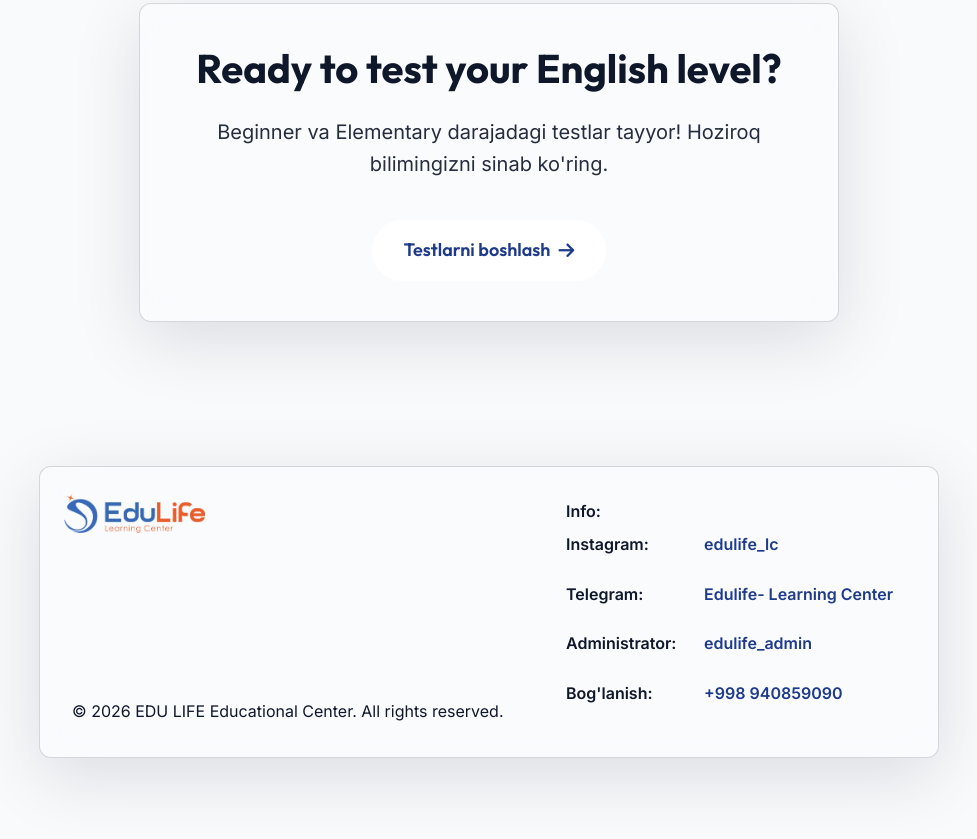
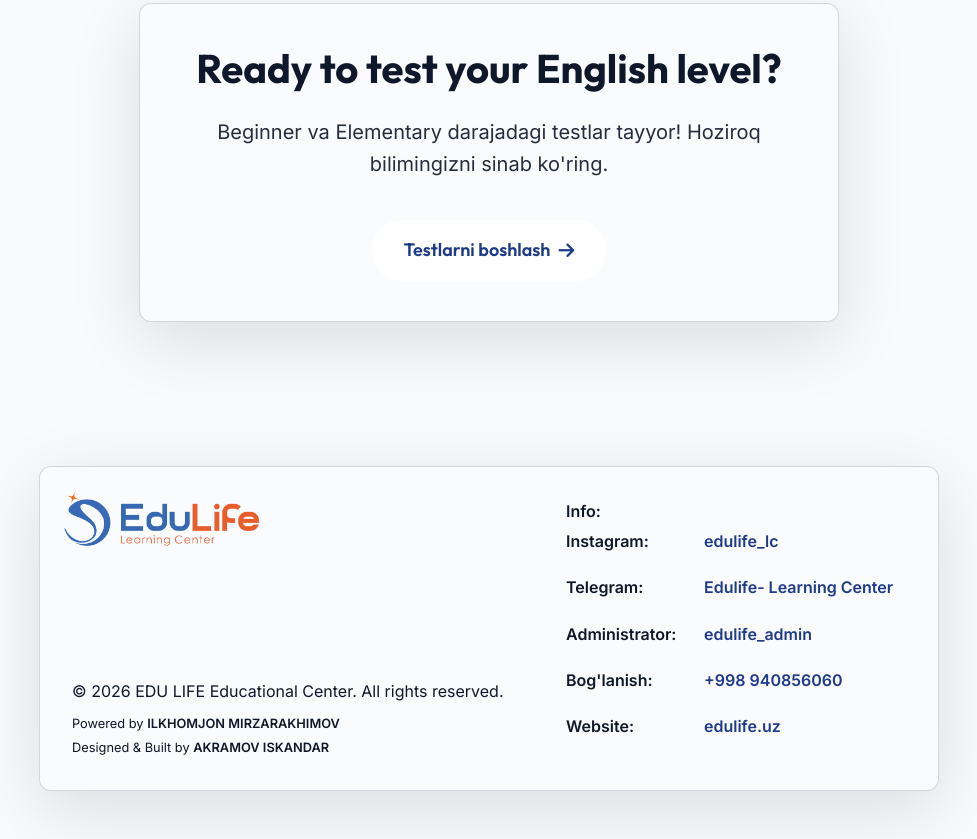
Before and after one commit to AkramovIskandar/EduLife, a website: page index.html in a window 1280 px wide. Shown: the part 1572-2411 px from the top of the page, without its empty margins (151-1128 px from the left). Before the commit the page ends 2378 px from the top, so only its background shows below. Drawn offline with nearby package versions, Linux system fonts and the light colour scheme.

Commit message:
Update footer stats, logo size, and credits

```diff
--- a/index.html
+++ b/index.html
@@ -48,11 +48,11 @@
 
                 <div class="stats-container">
                     <div class="stat-box">
-                        <h3>5000+</h3>
+                        <h3>500+</h3>
                         <p>Successful Students</p>
                     </div>
                     <div class="stat-box">
-                        <h3>50+</h3>
+                        <h3>10+</h3>
                         <p>Expert Teachers</p>
                     </div>
                     <div class="stat-box">
@@ -123,18 +123,30 @@
             <div class="footer-content">
                 <div class="footer-left">
                     <div class="logo">
-                        <a href="index.html" style="text-decoration:none; color:inherit; display:flex; align-items:center;">
+                        <a href="index.html"
+                            style="text-decoration:none; color:inherit; display:flex; align-items:center;">
                             <span class="logo-icon"><img src="edulife-logo.png" alt="EDU LIFE Logo"></span>
                         </a>
                     </div>
+                    <div style="display: flex; flex-direction: column; gap: 0.6rem;">
                         <p>&copy; 2026 EDU LIFE Educational Center. All rights reserved.</p>
+                        <div style="font-size: 0.8rem; color: var(--text-muted); display: flex; flex-direction: column; gap: 0.2rem;">
+                            <p>Powered by <span style="font-weight: 600; color: var(--text-main);">ILKHOMJON MIRZARAKHIMOV</span></p>
+                            <p>Designed &amp; Built by <span style="font-weight: 600; color: var(--text-main);">AKRAMOV ISKANDAR</span></p>
+                        </div>
+                    </div>
                 </div>
                 <div class="footer-info">
                     <p class="footer-info-title"><strong>Info:</strong></p>
-                    <p><strong>Instagram:</strong> <a class="instagram-link" href="https://instagram.com/edulife_lc" target="_blank" rel="noopener noreferrer">edulife_lc</a></p>
-                    <p><strong>Telegram:</strong> <a href="https://t.me/EdulifeLearningCenter" target="_blank" rel="noopener noreferrer">Edulife- Learning Center</a></p>
-                    <p><strong>Administrator:</strong> <a href="https://instagram.com/edulife_admin" target="_blank" rel="noopener noreferrer">edulife_admin</a></p>
-                    <p><strong>Bog'lanish:</strong> <a href="tel:+998940859090">+998 940859090</a></p>
+                    <p><strong>Instagram:</strong> <a class="instagram-link" href="https://instagram.com/edulife_lc"
+                            target="_blank" rel="noopener noreferrer">edulife_lc</a></p>
+                    <p><strong>Telegram:</strong> <a href="https://t.me/EdulifeLearningCenter" target="_blank"
+                            rel="noopener noreferrer">Edulife- Learning Center</a></p>
+                    <p><strong>Administrator:</strong> <a href="https://instagram.com/edulife_admin" target="_blank"
+                            rel="noopener noreferrer">edulife_admin</a></p>
+                    <p><strong>Bog'lanish:</strong> <a href="tel:+998940856060">+998 940856060</a></p>
+                    <p><strong>Website:</strong> <a href="https://edulife.uz" target="_blank"
+                            rel="noopener noreferrer">edulife.uz</a></p>
                 </div>
             </div>
         </footer>
--- a/styles.css
+++ b/styles.css
@@ -1090,6 +1090,10 @@ body.dark-theme .btn-white {
     margin-left: -8px;
 }
 
+.footer-left .logo .logo-icon {
+    height: 55px;
+}
+
 .footer-left p {
     margin: 0;
     color: var(--text-main);
@@ -1106,7 +1110,7 @@ body.dark-theme .btn-white {
 
 .footer-info {
     display: grid;
-    gap: 0.35rem;
+    gap: 0.15rem;
     text-align: left;
     justify-items: start;
     align-content: start;
```
Lines whose indentation alone changed are shown as unchanged.
